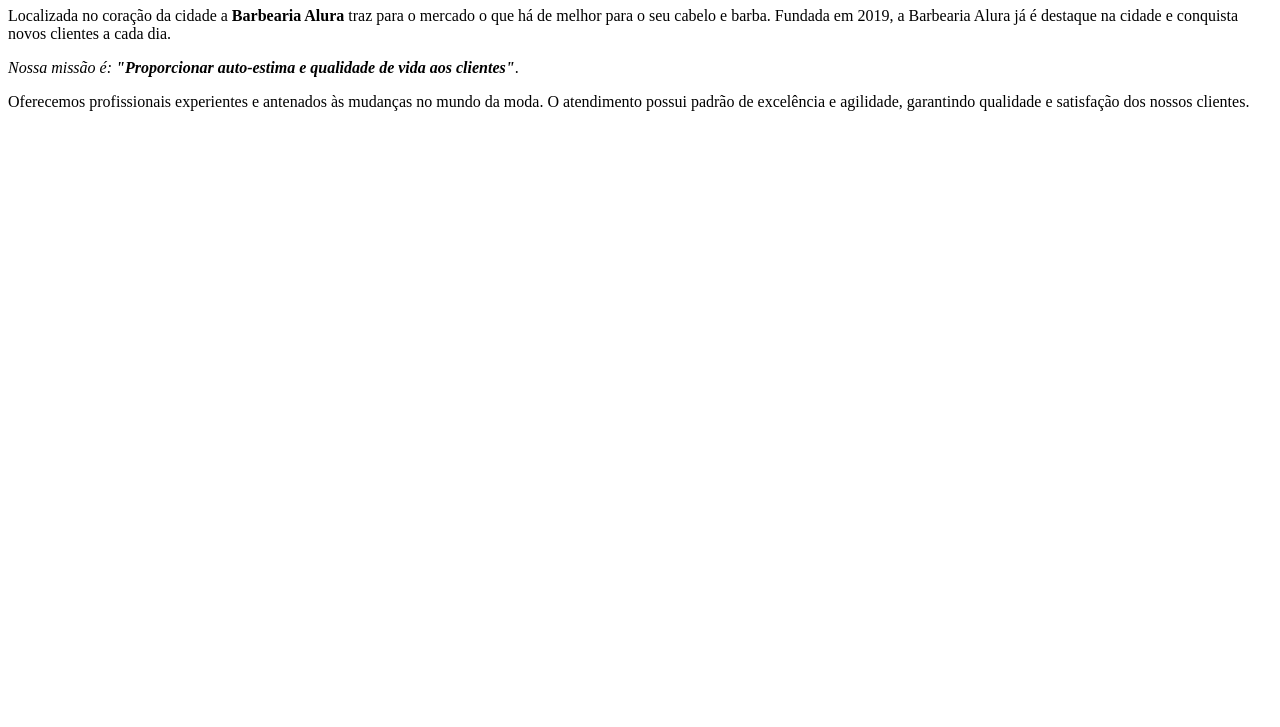
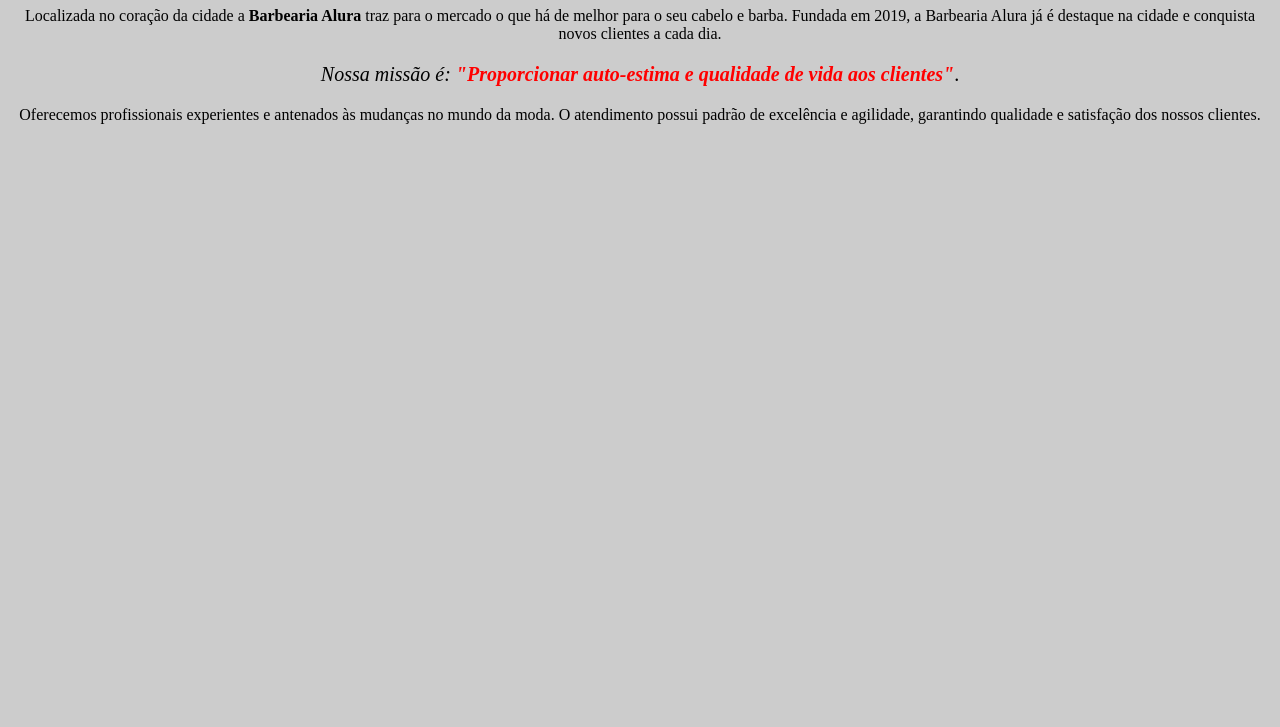
Before and after one commit to Development-School/HTML5-e-CSS3, a plain HTML site: page parte_1/index.html in a window 1280 px wide. Shown: the part 73-800 px from the top of the page. Drawn offline with Linux system fonts and the light colour scheme.

Commit message:
Adicionando conteúdo da unidade 1.3

```diff
--- a/parte_1/index.html
+++ b/parte_1/index.html
@@ -4,7 +4,8 @@
   <meta charset="UTF-8">
   <meta http-equiv="X-UA-Compatible" content="IE=edge">
   <meta name="viewport" content="width=device-width, initial-scale=1.0">
-  <title>Document</title>
+  <title>Barbearia Alura</title>
+  <link rel="stylesheet" href="style.css">
 </head>
 <body>
   <h1>Sobre a Barbearia Alura</h1>
@@ -13,7 +14,7 @@
     cabelo e barba.
     Fundada em 2019, a Barbearia Alura já é destaque na cidade e conquista novos clientes a cada dia.</p>
 
-  <p><em>Nossa missão é: <strong>"Proporcionar auto-estima e qualidade de vida aos clientes"</strong></em>.</p>
+  <p style="font-size: 20px"><em>Nossa missão é: <strong>"Proporcionar auto-estima e qualidade de vida aos clientes"</strong></em>.</p>
 
   <p>Oferecemos profissionais experientes e antenados às mudanças no mundo da moda. O atendimento possui padrão de
     excelência
--- /dev/null
+++ b/parte_1/style.css
@@ -0,0 +1,14 @@
+
+body {
+  /* background-color: gray; */
+  background: #CCCCCC;
+}
+
+p, h1 {
+  text-align: center;
+}
+
+/*strong { */
+em strong {
+  color: red;
+}
```
